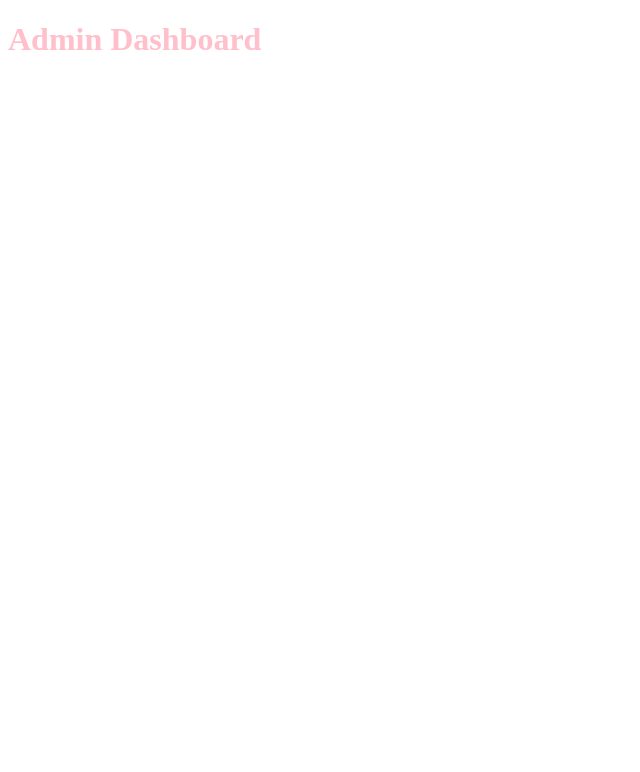
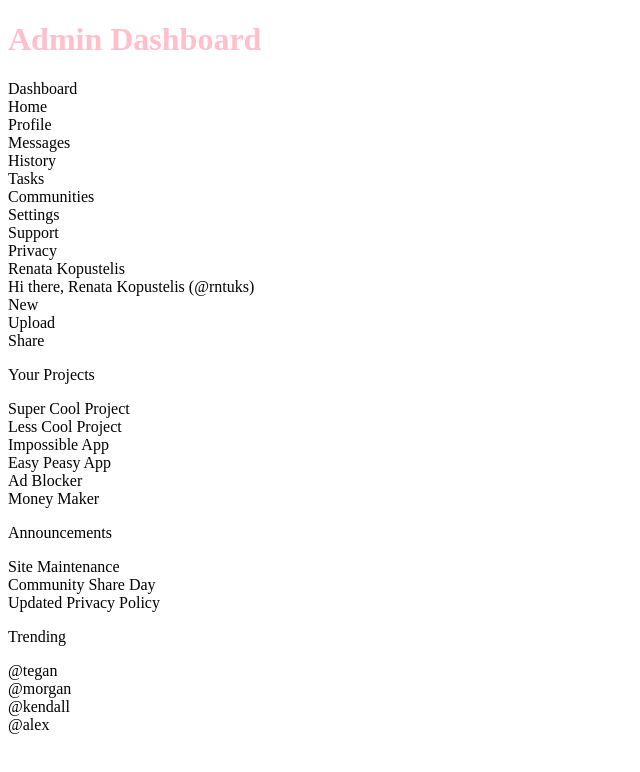
Before and after one commit to renata-blzk/admin-dashboard, a plain HTML site: page index.html in a window 1280 px wide. Shown: the whole page, without its empty margins (0-640 px from the left). Drawn offline with Linux system fonts and the light colour scheme.

Commit message:
fill html with content

```diff
--- a/index.html
+++ b/index.html
@@ -9,6 +9,60 @@
 
 <body>
     <h1>Admin Dashboard</h1>
+
+    <div>
+
+        <div class="sidebar">
+            <div>Dashboard</div>
+            <div>Home</div>
+            <div>Profile</div>
+            <div>Messages</div>
+            <div>History</div>
+            <div>Tasks</div>
+            <div>Communities</div>
+            <div>Settings</div>
+            <div>Support</div>
+            <div>Privacy</div>
+        </div>
+
+        <div class="main-area">
+            <div class="header">
+                <div></div>
+                <div>Renata Kopustelis</div>
+                <div>Hi there, Renata Kopustelis (@rntuks)</div>
+                <div>New</div>
+                <div>Upload</div>
+                <div>Share</div>
+            </div>
+            <div class="main-content">
+                <div class="projects">
+                    <p>Your Projects</p>
+                    <div>Super Cool Project</div>
+                    <div>Less Cool Project</div>
+                    <div>Impossible App</div>
+                    <div>Easy Peasy App</div>
+                    <div>Ad Blocker</div>
+                    <div>Money Maker</div>
+                </div>
+                <div class="other">
+                    <div class="annc">
+                        <p>Announcements</p>
+                        <div>Site Maintenance</div>
+                        <div>Community Share Day</div>
+                        <div>Updated Privacy Policy</div>
+                    </div>
+                    <div class="trending">
+                        <p>Trending</p>
+                        <div>@tegan</div>
+                        <div>@morgan</div>
+                        <div>@kendall</div>
+                        <div>@alex</div>
+                    </div>
+                </div>
+            </div>
+        </div>
+
+    </div>
 </body>
 
 </html>
```
